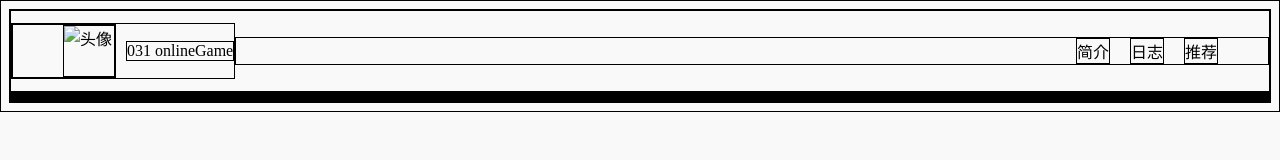
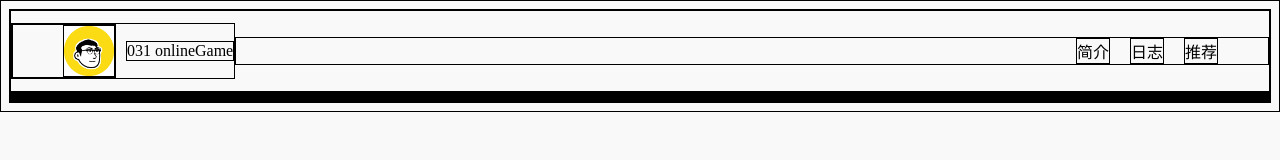
Before and after one commit to aka031/031onlineGame, a plain HTML site: page index.html in a window 1280 px wide. Drawn offline with Linux system fonts and the light colour scheme.

Commit message:
Update index.html

```diff
--- a/index.html
+++ b/index.html
@@ -30,7 +30,7 @@
         <div>
           <img
             class="flex"
-            src="031img/黄色有眼镜.png"
+            src="黄色有眼镜.png"
             alt="头像"
             style="height: 50px; width: 50px; margin-left: 50px"
           />
```
